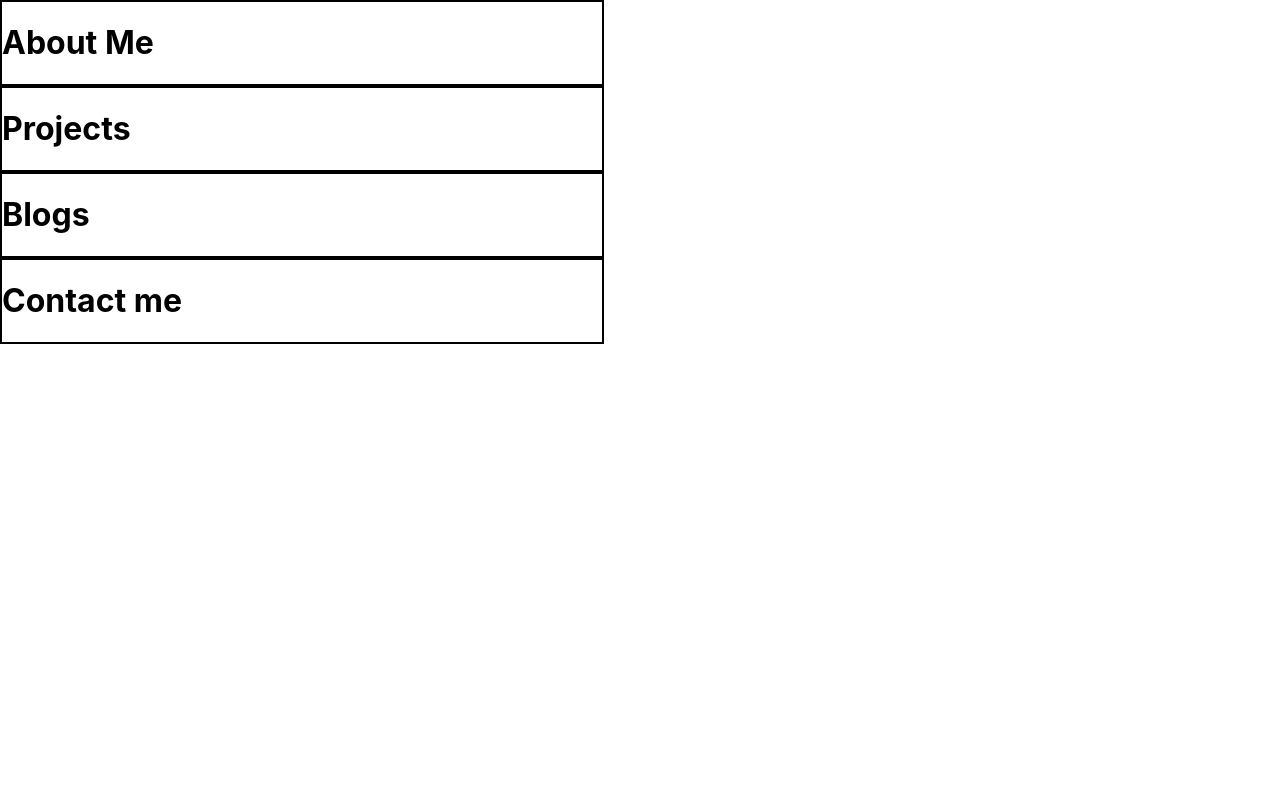
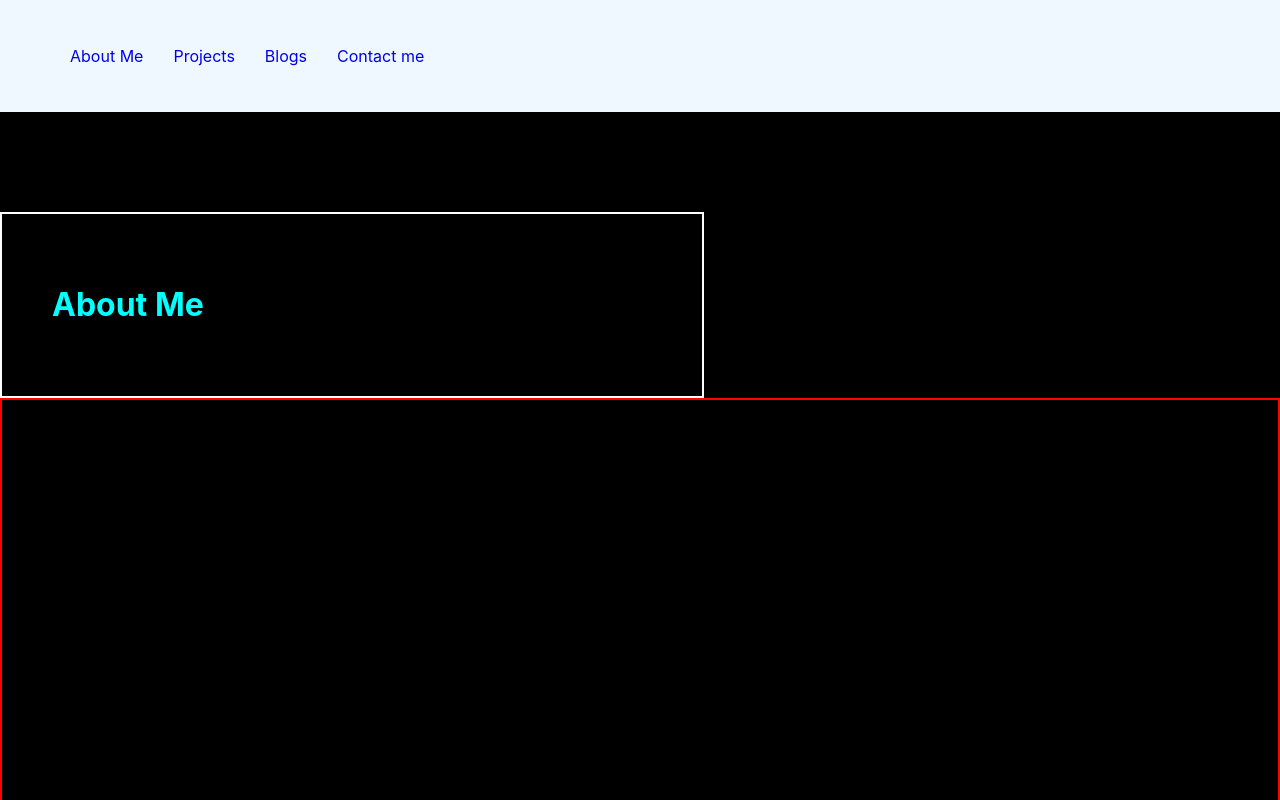
Before and after one commit to Marwa-Hodeib/MyPortfolio, a React (Create React App) app: page / in a window 1280 px wide. Shown: the top 800 px of the page. Built offline with nearby package versions, Linux system fonts and the light colour scheme.

Commit message:
anchor navbar to sections

```diff
--- a/package.json
+++ b/package.json
@@ -8,6 +8,7 @@
     "@testing-library/user-event": "^13.5.0",
     "react": "^18.2.0",
     "react-dom": "^18.2.0",
+    "react-router-dom": "^6.22.1",
     "react-scripts": "5.0.1",
     "web-vitals": "^2.1.4"
   },
--- a/src/App.css
+++ b/src/App.css
@@ -1,38 +1,3 @@
-.App {
-  text-align: center;
+body {
+  background-color: black;
 }
-
-.App-logo {
-  height: 40vmin;
-  pointer-events: none;
-}
-
-@media (prefers-reduced-motion: no-preference) {
-  .App-logo {
-    animation: App-logo-spin infinite 20s linear;
-  }
-}
-
-.App-header {
-  background-color: #282c34;
-  min-height: 100vh;
-  display: flex;
-  flex-direction: column;
-  align-items: center;
-  justify-content: center;
-  font-size: calc(10px + 2vmin);
-  color: white;
-}
-
-.App-link {
-  color: #61dafb;
-}
-
-@keyframes App-logo-spin {
-  from {
-    transform: rotate(0deg);
-  }
-  to {
-    transform: rotate(360deg);
-  }
-}
--- a/src/App.js
+++ b/src/App.js
@@ -1,13 +1,18 @@
 import "./App.css";
 import Section from "./components/Section";
+import Navbar from "./components/Header/Navbar";
 
 function App() {
   return (
     <div className="App">
-      <Section title="About Me" />
-      <Section title="Projects" />
-      <Section title="Blogs" />
-      <Section title="Contact me" />
+      <div>
+        <Navbar />
+      </div>
+
+      <Section id="about" title="About Me" />
+      <Section id="projects" title="Projects" />
+      <Section id="blogs" title="Blogs" />
+      <Section id="contact" title="Contact me" />
     </div>
   );
 }
--- /dev/null
+++ b/src/components/Header/Navbar/index.jsx
@@ -0,0 +1,19 @@
+import "./styles.css";
+
+
+const Navbar = () => {
+  return (
+    <>
+      <div className="navbarContainer">
+        <ul>
+          <li> <a href="#about">About Me</a></li>
+          <li> <a href="#projects">Projects</a> </li>
+          <li> <a href="#blogs">Blogs</a></li>
+          <li> <a href="#contact">Contact me</a></li>
+        </ul>
+      </div>
+    </>
+  );
+};
+
+export default Navbar;
--- /dev/null
+++ b/src/components/Header/Navbar/styles.css
@@ -0,0 +1,16 @@
+ul{
+    list-style-type: none;
+    display: flex;
+    gap: 30px;
+    color: aliceblue;
+
+}
+
+.navbarContainer ul li a {
+text-decoration: none;
+  }
+
+  .navbarContainer{
+    background-color: aliceblue;
+    padding: 30px;
+  }
--- a/src/components/Section/index.jsx
+++ b/src/components/Section/index.jsx
@@ -1,12 +1,13 @@
 import "./styles.css";
 
-const Section = ({ title, children }) => {
+const Section = ({ title, children,id }) => {
   return (
-    <div className="wrapper">
+    <div id={id} className="wrapper">
       <div className="title-subtitle-container">
         <h1>{title}</h1>
-        {children}
       </div>
+      {children}
+      <div className="space"></div>
     </div>
   );
 };
--- a/src/components/Section/styles.css
+++ b/src/components/Section/styles.css
@@ -1,9 +1,21 @@
+.wrapper{
+    padding-top: 100px;
+
+}
+
 
 .title-subtitle-container{
-    border: 2px solid black;
+    border: 2px solid white;
     display: flex;
     gap: 40px;
     align-items: center;
     width: 600px;
     text-align: left;
+    color: aqua;
+    padding: 50px;
 }
+
+.space{
+    height: 700px;
+    border: 2px solid red;
+}
```
Also changed, not shown: 1 other file (tests, documents, lock files or other folders).
